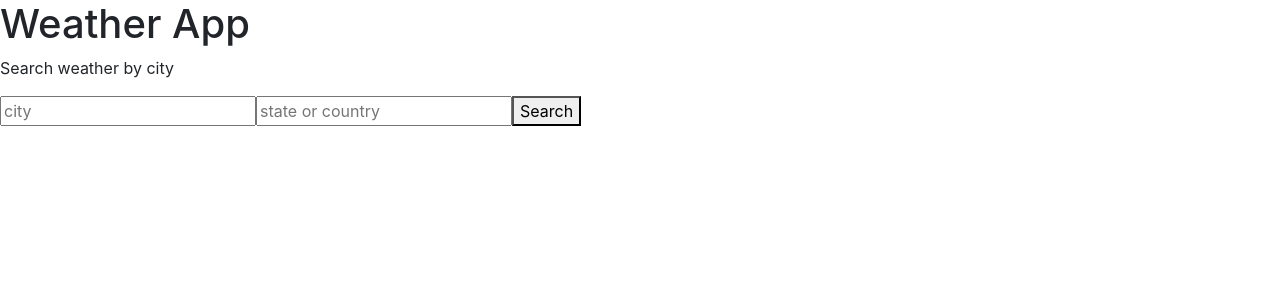
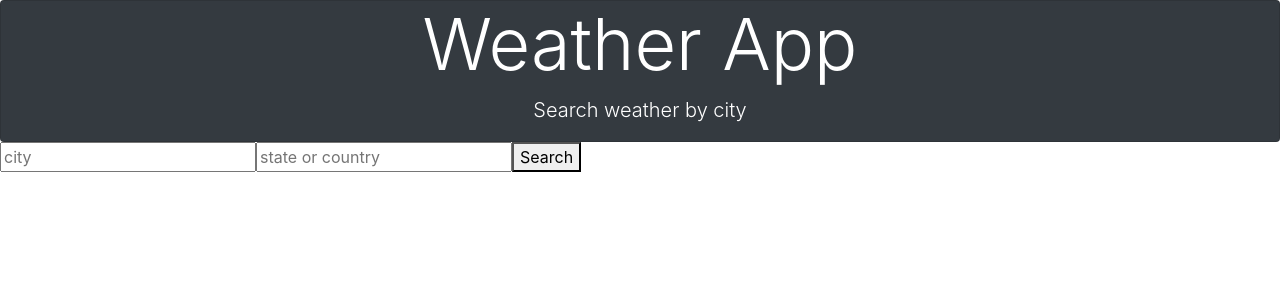
Before and after one commit to kwlahr/react-weather-app, a React (Create React App) app in the folder client/: page / in a window 1280 px wide. Shown: the top 300 px of the page. Built offline with nearby package versions, Linux system fonts and the light colour scheme.

Commit message:
added styling to titles component

```diff
--- a/client/src/components/Titles.js
+++ b/client/src/components/Titles.js
@@ -1,9 +1,16 @@
 import React from "react";
+import { Card } from "reactstrap";
 
 const Titles = () => (
   <div>
-    <h1>Weather App</h1>
-    <p>Search weather by city</p>
+    <Card
+      color="dark"
+      className="text-white"
+      style={{ textAlign: "center", fontSize: "1.5rem" }}
+    >
+      <h1 className="display-3">Weather App</h1>
+      <p className="lead">Search weather by city</p>
+    </Card>
   </div>
 );
 
```
